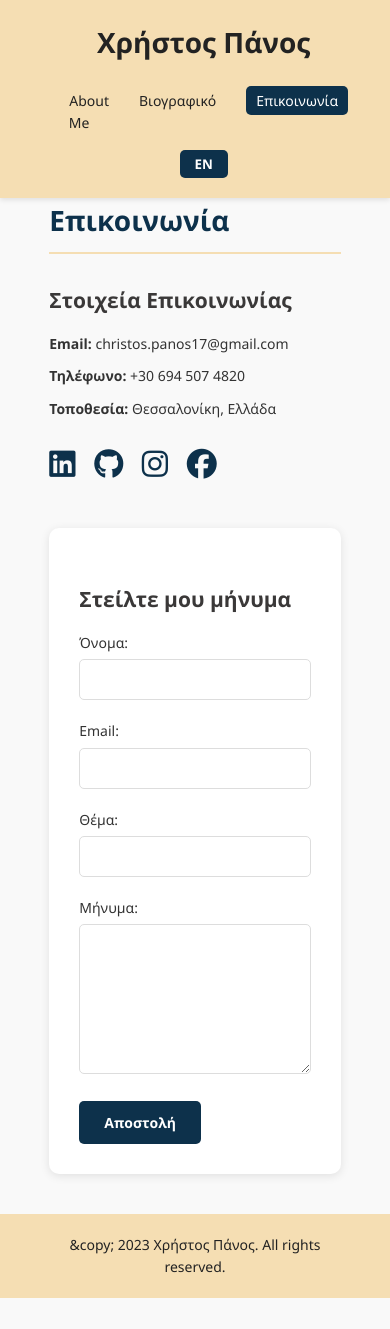
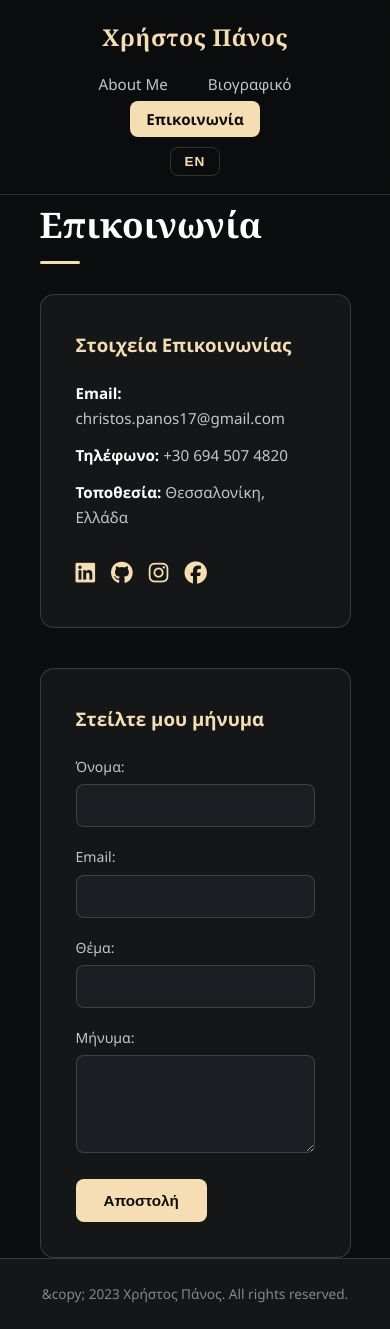
Before and after one commit to MASCARI1914/christospanos, a plain HTML site: page contact.html in a window 390 px wide. Before the commit the page ends 1298 px from the top, so only its background shows below. Drawn offline with Linux system fonts and the light colour scheme.

Commit message:
Refactor styles for dark theme and layout improvements

```diff
--- a/styles.css
+++ b/styles.css
@@ -1,326 +1,415 @@
-/* Global Styles */
 :root {
-    --primary-color: wheat;
-    --secondary-color: #3a3838;
-    --accent-color: #0d314b;
-    --text-color: #333;
-    --light-color: #f9f9f9;
-    --dark-color: #222;
+    --bg-main: #0c0d0e;
+    --bg-surface: #141618;
+    --bg-surface-elevated: #1b1e22;
+    --border-color: rgba(245, 222, 179, 0.18);
+    --border-hover: rgba(245, 222, 179, 0.45);
+
+    --accent-wheat: #f5deb3;
+    --accent-wheat-hover: #e8cca0;
+    --text-primary: #ffffff;
+    --text-secondary: #c2c6cc;
+    --text-muted: #838891;
+
+    --font-main: 'Segoe UI', -apple-system, BlinkMacSystemFont, 'Inter', Roboto, sans-serif;
+    --font-heading: 'Georgia', 'Cambria', serif;
+
+    --shadow-soft: 0 10px 30px rgba(0, 0, 0, 0.4);
+    --radius-sm: 8px;
+    --radius-md: 14px;
+    --transition: all 0.25s cubic-bezier(0.16, 1, 0.3, 1);
 }
 
 * {
     margin: 0;
     padding: 0;
     box-sizing: border-box;
-    font-family: 'Segoe UI', Tahoma, Geneva, Verdana, sans-serif;
+}
+
+html {
+    font-size: 16px;
+    scroll-behavior: smooth;
+    background-color: var(--bg-main);
 }
 
 body {
-    background-color: var(--light-color);
-    color: var(--text-color);
-    line-height: 1.6;
+    background-color: var(--bg-main);
+    color: var(--text-primary);
+    font-family: var(--font-main);
+    line-height: 1.65;
+    min-height: 100vh;
+    display: flex;
+    flex-direction: column;
+    -webkit-font-smoothing: antialiased;
 }
 
 .container {
-    width: 85%;
-    max-width: 1200px;
+    width: 90%;
+    max-width: 1100px;
     margin: 0 auto;
     padding: 0 20px;
 }
 
-/* Header Styles */
+/* Header & Navigation */
 header {
-    background-color: var(--primary-color);
-    padding: 20px 0;
-    box-shadow: 0 2px 5px rgba(0, 0, 0, 0.1);
+    background-color: rgba(12, 13, 14, 0.85);
+    backdrop-filter: blur(14px);
+    border-bottom: 1px solid var(--border-color);
+    position: sticky;
+    top: 0;
+    z-index: 100;
+    padding: 18px 0;
 }
 
 header .container {
     display: flex;
     justify-content: space-between;
     align-items: center;
-    flex-wrap: wrap;
 }
 
 #name-header {
-    font-size: 2rem;
-    color: var(--dark-color);
-    margin-bottom: 10px;
+    font-family: var(--font-heading);
+    font-size: 1.45rem;
+    font-weight: 600;
+    letter-spacing: 0.5px;
+    color: var(--accent-wheat);
 }
 
 nav ul {
     display: flex;
     list-style: none;
-}
-
-nav ul li {
-    margin-left: 20px;
+    gap: 8px;
 }
 
 nav ul li a {
     text-decoration: none;
-    color: var(--dark-color);
+    color: var(--text-secondary);
+    font-size: 0.95rem;
     font-weight: 500;
-    padding: 5px 10px;
-    border-radius: 5px;
-    transition: all 0.3s ease;
+    padding: 8px 16px;
+    border-radius: var(--radius-sm);
+    transition: var(--transition);
 }
 
-nav ul li a:hover, nav ul li a.active {
-    background-color: var(--accent-color);
-    color: white;
+nav ul li a:hover {
+    color: var(--text-primary);
+    background-color: rgba(255, 255, 255, 0.05);
+}
+
+nav ul li a.active {
+    color: var(--bg-main);
+    background-color: var(--accent-wheat);
+    font-weight: 600;
 }
 
 #language-toggle {
-    background-color: var(--accent-color);
-    color: white;
-    border: none;
-    padding: 5px 15px;
-    border-radius: 5px;
+    background-color: transparent;
+    color: var(--accent-wheat);
+    border: 1px solid var(--border-color);
+    padding: 6px 14px;
+    border-radius: var(--radius-sm);
     cursor: pointer;
-    font-weight: bold;
-    transition: all 0.3s ease;
+    font-weight: 600;
+    font-size: 0.85rem;
+    letter-spacing: 1px;
+    transition: var(--transition);
 }
 
 #language-toggle:hover {
-    background-color: #6d3612;
+    background-color: var(--accent-wheat);
+    color: var(--bg-main);
 }
 
-/* Main Content Styles */
+/* Main Layout */
 main {
-    padding: 40px 0;
-    min-height: calc(100vh - 200px);
+    flex: 1;
+    padding: 60px 0;
 }
 
 h2 {
-    font-size: 2rem;
+    font-family: var(--font-heading);
+    font-size: 2.2rem;
+    font-weight: 600;
+    color: var(--text-primary);
     margin-bottom: 30px;
-    color: var(--accent-color);
-    border-bottom: 2px solid var(--primary-color);
-    padding-bottom: 10px;
+    position: relative;
+    display: inline-block;
 }
 
-h3 {
-    font-size: 1.5rem;
-    margin: 25px 0 15px;
-    color: var(--secondary-color);
+h2::after {
+    content: '';
+    display: block;
+    width: 40px;
+    height: 3px;
+    background-color: var(--accent-wheat);
+    margin-top: 8px;
+    border-radius: 2px;
 }
 
-h4 {
-    font-size: 1.2rem;
-    margin: 15px 0 10px;
-    color: var(--secondary-color);
-}
-
-/* About Page Styles */
+/* About Section */
 .content-wrapper {
-    display: flex;
-    flex-wrap: wrap;
-    gap: 30px;
+    display: grid;
+    grid-template-columns: 1.2fr 0.8fr;
+    gap: 50px;
     align-items: center;
+    margin-top: 20px;
 }
 
 .text-content {
-    flex: 1;
-    min-width: 300px;
-    font-size: 23px;
+    background: var(--bg-surface);
+    border: 1px solid var(--border-color);
+    padding: 40px;
+    border-radius: var(--radius-md);
+    box-shadow: var(--shadow-soft);
+}
+
+.text-content p {
+    color: var(--text-secondary);
+    font-size: 1.12rem;
+    line-height: 1.8;
 }
 
 .image-content {
-    flex: 1;
-    min-width: 300px;
+    display: flex;
+    justify-content: center;
+}
+
+.profile-img {
+    width: 100%;
+    max-width: 340px;
+    height: auto;
+    border-radius: var(--radius-md);
+    border: 1px solid var(--border-color);
+    box-shadow: var(--shadow-soft);
+    filter: brightness(0.95) contrast(1.05);
+    transition: var(--transition);
+}
+
+.profile-img:hover {
+    border-color: var(--accent-wheat);
+    transform: translateY(-4px);
+}
+
+/* CV Layout */
+.cv-grid {
+    display: flex;
+    flex-direction: column;
+    gap: 35px;
+}
+
+.cv-card {
+    background-color: var(--bg-surface);
+    border: 1px solid var(--border-color);
+    border-radius: var(--radius-md);
+    padding: 30px;
+    box-shadow: var(--shadow-soft);
+}
+
+.cv-card h3 {
+    font-size: 1.3rem;
+    color: var(--accent-wheat);
+    margin-bottom: 20px;
+    font-weight: 600;
+}
+
+.cv-item {
+    margin-bottom: 22px;
+    padding-left: 18px;
+    border-left: 2px solid var(--border-color);
+    transition: var(--transition);
+}
+
+.cv-item:hover {
+    border-left-color: var(--accent-wheat);
+}
+
+.cv-item:last-child {
+    margin-bottom: 0;
+}
+
+.cv-item h4 {
+    color: var(--text-primary);
+    font-size: 1.15rem;
+    margin-bottom: 4px;
+}
+
+.cv-period {
+    font-size: 0.85rem;
+    color: var(--accent-wheat);
+    text-transform: uppercase;
+    letter-spacing: 1px;
+    margin-bottom: 6px;
+}
+
+.cv-desc {
+    color: var(--text-secondary);
+    font-size: 0.98rem;
+}
+
+.skills-tags {
+    display: flex;
+    flex-wrap: wrap;
+    gap: 12px;
+}
+
+.skill-tag {
+    background: var(--bg-surface-elevated);
+    color: var(--text-primary);
+    border: 1px solid var(--border-color);
+    padding: 8px 16px;
+    border-radius: 30px;
+    font-size: 0.9rem;
+    font-weight: 500;
+}
+
+/* Buttons */
+.download-section {
+    margin-top: 35px;
     text-align: center;
 }
 
-.profile-img {
-    max-height: 400px;
-    max-width: 100%;
-    border-radius: 10px;
-    box-shadow: 0 4px 8px rgba(0, 0, 0, 0.2);
+.download-btn, button[type="submit"] {
+    display: inline-block;
+    background-color: var(--accent-wheat);
+    color: var(--bg-main);
+    padding: 13px 28px;
+    text-decoration: none;
+    border-radius: var(--radius-sm);
+    font-weight: 600;
+    font-size: 0.95rem;
+    border: none;
+    cursor: pointer;
+    transition: var(--transition);
 }
 
-/* CV Page Styles */
-.cv-item {
-    margin-bottom: 20px;
-    padding-left: 20px;
-    border-left: 3px solid var(--primary-color);
+.download-btn:hover, button[type="submit"]:hover {
+    background-color: var(--accent-wheat-hover);
+    transform: translateY(-2px);
+    box-shadow: 0 6px 20px rgba(245, 222, 179, 0.25);
 }
 
-.cv-item p {
-    margin: 5px 0;
+/* Contact Page */
+.contact-layout {
+    display: grid;
+    grid-template-columns: 0.9fr 1.1fr;
+    gap: 40px;
 }
 
-ul#skills-list {
-    list-style-position: inside;
-    padding-left: 20px;
+.contact-info {
+    background-color: var(--bg-surface);
+    border: 1px solid var(--border-color);
+    border-radius: var(--radius-md);
+    padding: 35px;
 }
 
-ul#skills-list li {
-    margin-bottom: 8px;
-}
-
-.download-section {
-    margin-top: 40px;
-    text-align: center;
-}
-
-.download-btn {
-    display: inline-block;
-    background-color: var(--accent-color);
-    color: white;
-    padding: 10px 20px;
-    text-decoration: none;
-    border-radius: 5px;
-    font-weight: bold;
-    transition: all 0.3s ease;
-}
-
-.download-btn:hover {
-    background-color: #6d3612;
-    transform: translateY(-2px);
-}
-
-/* Contact Page Styles */
-.contact-info {
-    margin-bottom: 40px;
+.contact-info h3 {
+    color: var(--accent-wheat);
+    margin-bottom: 20px;
 }
 
 .contact-info p {
-    margin: 10px 0;
+    color: var(--text-secondary);
+    margin-bottom: 12px;
+    font-size: 0.95rem;
+}
+
+.contact-info strong {
+    color: var(--text-primary);
 }
 
 .social-links {
-    margin-top: 20px;
+    margin-top: 25px;
+    display: flex;
+    gap: 16px;
 }
 
 .social-links a {
-    font-size: 30px;
+    color: var(--accent-wheat);
+    font-size: 1.4rem;
+    transition: var(--transition);
     display: inline-block;
-    margin-right: 15px;
-    color: var(--accent-color);
-    text-decoration: none;
-    font-weight: bold;
 }
 
 .social-links a:hover {
-    text-decoration: underline;
+    color: var(--text-primary);
+    transform: translateY(-3px);
 }
 
 #contact-form {
-    background-color: white;
-    padding: 30px;
-    border-radius: 10px;
-    box-shadow: 0 2px 10px rgba(0, 0, 0, 0.1);
+    background-color: var(--bg-surface);
+    border: 1px solid var(--border-color);
+    border-radius: var(--radius-md);
+    padding: 35px;
+}
+
+#contact-form h3 {
+    color: var(--accent-wheat);
+    margin-bottom: 20px;
 }
 
 .form-group {
-    margin-bottom: 20px;
+    margin-bottom: 18px;
 }
 
 .form-group label {
     display: block;
-    margin-bottom: 5px;
-    font-weight: 500;
+    font-size: 0.88rem;
+    color: var(--text-secondary);
+    margin-bottom: 6px;
 }
 
-.form-group input,
-.form-group textarea {
+.form-group input, .form-group textarea {
     width: 100%;
-    padding: 10px;
-    border: 1px solid #ddd;
-    border-radius: 5px;
-    font-size: 1rem;
+    background-color: var(--bg-surface-elevated);
+    border: 1px solid var(--border-color);
+    color: var(--text-primary);
+    padding: 12px 14px;
+    border-radius: var(--radius-sm);
+    font-size: 0.95rem;
+    outline: none;
+    transition: var(--transition);
 }
 
-.form-group textarea {
-    resize: vertical;
-    min-height: 150px;
+.form-group input:focus, .form-group textarea:focus {
+    border-color: var(--accent-wheat);
+    box-shadow: 0 0 0 1px var(--accent-wheat);
 }
 
-button[type="submit"] {
-    background-color: var(--accent-color);
-    color: white;
-    border: none;
-    padding: 12px 25px;
-    border-radius: 5px;
-    cursor: pointer;
-    font-size: 1rem;
-    font-weight: bold;
-    transition: all 0.3s ease;
+.error-message {
+    color: #ff6b6b;
+    font-size: 0.8rem;
+    margin-top: 4px;
+    display: block;
 }
 
-button[type="submit"]:hover {
-    background-color: #090309;
+/* Footer */
+footer {
+    border-top: 1px solid var(--border-color);
+    padding: 24px 0;
+    text-align: center;
+    background-color: var(--bg-surface);
+    margin-top: auto;
 }
 
-/* Footer Styles */
-footer {
-    background-color: var(--primary-color);
-    color: var(--dark-color);
-    text-align: center;
-    padding: 20px 0;
-    margin-top: 40px;
+#footer-text {
+    color: var(--text-muted);
+    font-size: 0.85rem;
 }
 
-/* Responsive Design */
-@media (max-width: 768px) {
+/* Responsive */
+@media (max-width: 820px) {
+    .content-wrapper, .contact-layout {
+        grid-template-columns: 1fr;
+    }
+    .image-content {
+        order: -1;
+    }
     header .container {
         flex-direction: column;
-        text-align: center;
+        gap: 15px;
     }
-
     nav ul {
-        margin-top: 15px;
+        flex-wrap: wrap;
         justify-content: center;
     }
-
-    nav ul li {
-        margin: 0 10px;
-    }
-
-    #language-toggle {
-        margin-top: 15px;
-    }
-
-    .content-wrapper {
-        flex-direction: column;
-    }
-
-    .image-content {
-        order: -1;
-        margin-bottom: 20px;
-    }
 }
-
-
-.doc-download-link {
-    color: var(--accent-color); /* Χρησιμοποιεί το βασικό χρώμα της σελίδας */
-    text-decoration: none;
-    transition: color 0.3s ease;
-}
-
-.doc-download-link:hover {
-    color: #2b579a; /* Χρώμα Microsoft Word (μπλε) */
-}
-
-.fa-file-word {
-    margin-left: 5px;
-    color: #2b579a; /* Εικονίδιο Word σε μπλε */
-}
-
-
-
-.loading {
-    pointer-events: none;
-    opacity: 0.7;
-}
-
-
-html {
-    font-size: 16px;
-}
-@media (max-width: 768px) {
-    html {
-        font-size: 14px;
-    }
-}
```
